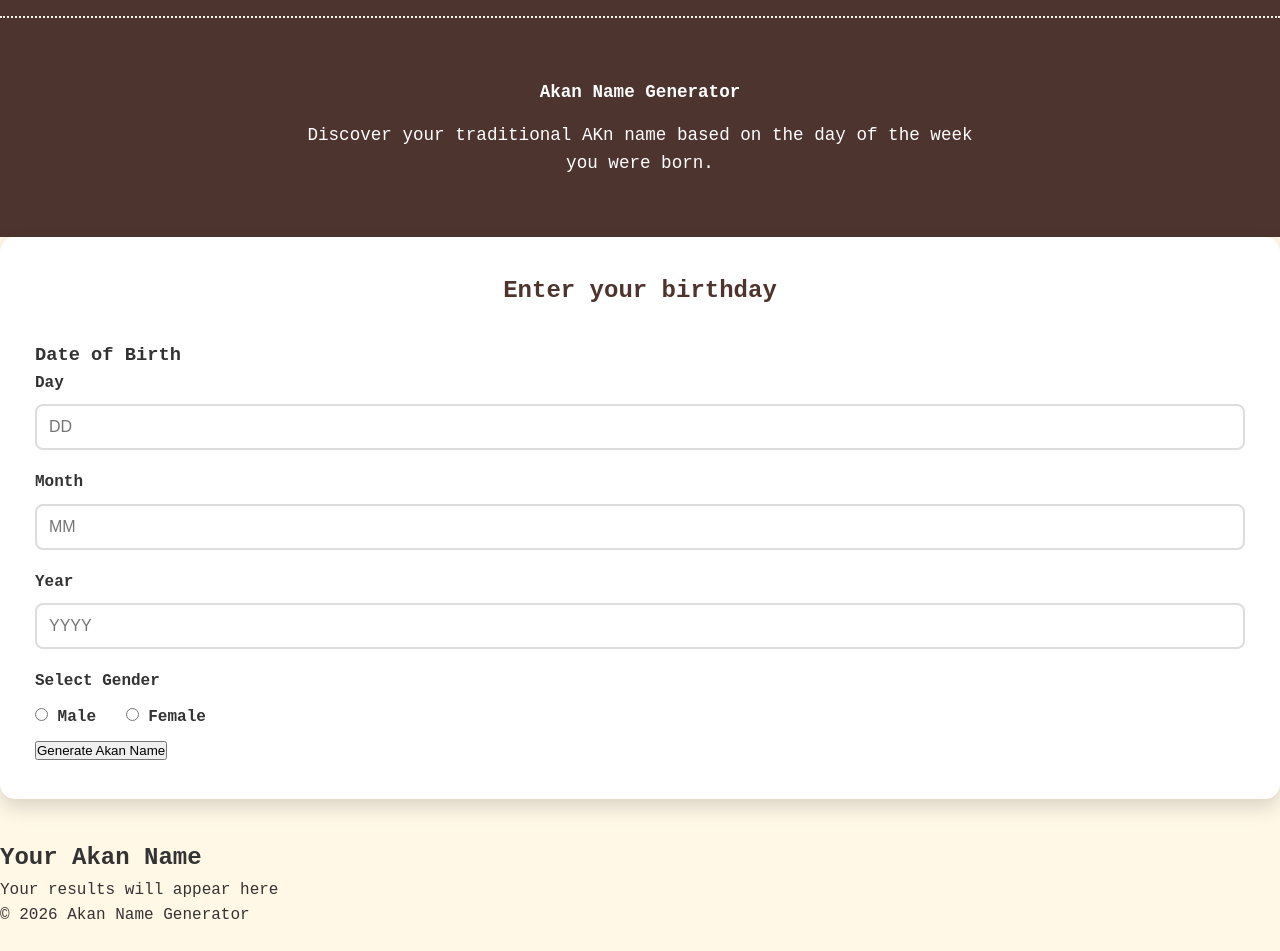
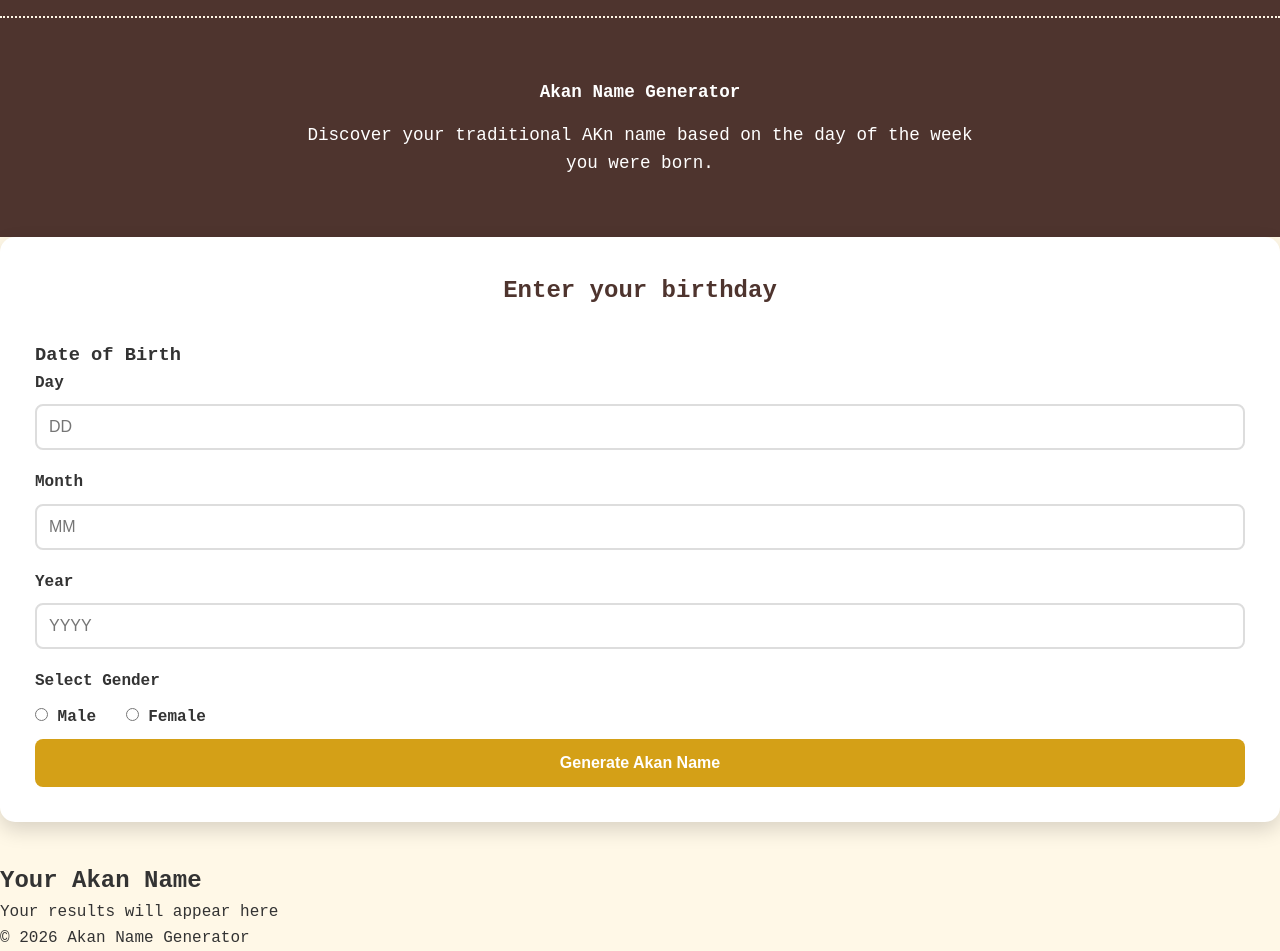
Before and after one commit to ronnmtu/Akan-Name-Generator, a plain HTML site: page index.html in a window 1280 px wide. Shown: the part 89-1040 px from the top of the page. Before the commit the page ends 1018 px from the top, so only its background shows below. Drawn offline with Linux system fonts and the light colour scheme.

Commit message:
Customized the button

```diff
--- a/style.css
+++ b/style.css
@@ -97,3 +97,16 @@ input[type="number"]:focus {
   margin-right: 20px;
   cursor: pointer;
 }
+
+button {
+  width: 100%;
+  padding: 15px;
+  background: #D4A017;
+  color: white;
+  border: none;
+  border-radius: 8px;
+  font-size: 1rem;
+  font-weight: bold;
+  cursor: pointer;
+  transition: 0.3s;
+}
```
